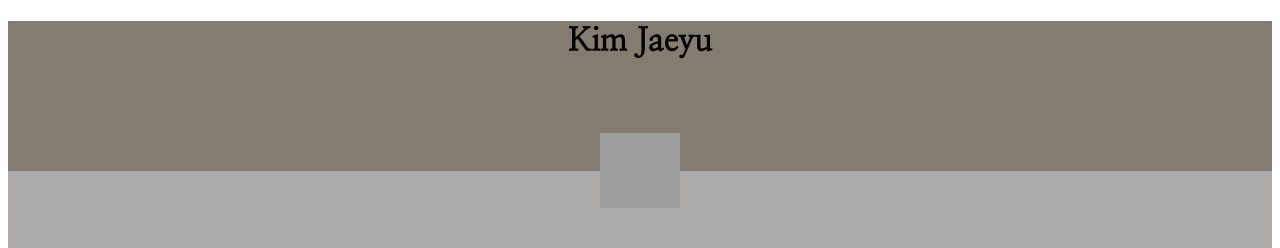
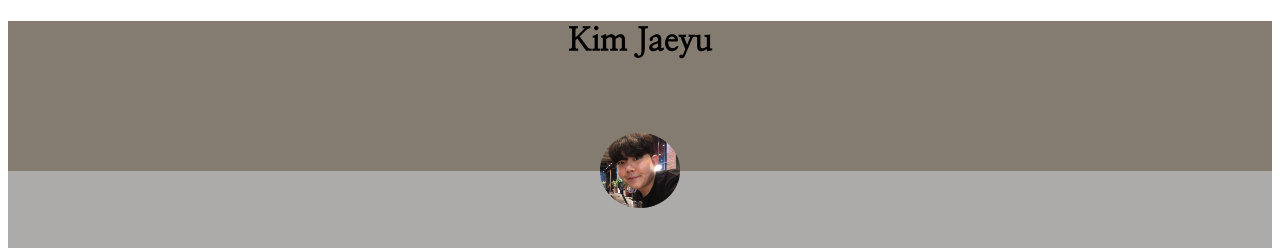
Before and after one commit to jiyeonCoder/insta, a Flask app: page /story3 in a window 1280 px wide. Shown: the top 248 px of the page. Run offline with Flask 3, Linux system fonts and the light colour scheme; some web fonts are replaced; grey boxes are pictures that could not be loaded.

Commit message:
이미지폴더추가

```diff
--- a/templates/story3.html
+++ b/templates/story3.html
@@ -39,11 +39,11 @@
     <div class="body1">
       <div class="self">
         <h1>Kim Jaeyu</h1>
-        <img src="images/111.png" class="image1" width="80" height="75">
+        <img src="images2/1.png" class="image1" width="80" height="75">
       </div>
       <div class="box">
         <div class="font">
-          <img src="images/153.jpg" width="auto" height="700">
+          <img src="images2/2.jpg" width="auto" height="700">
           <div>
             <h5>안녕하세요! 제 이름은 김재유 입니다 </h5>
             <h5>저의 MBTI는 INFP ! </h5>
```
Also changed, not shown: templates/images2/1.png (added), templates/images2/2.jpg (added), templates/images2/3.png (added).
